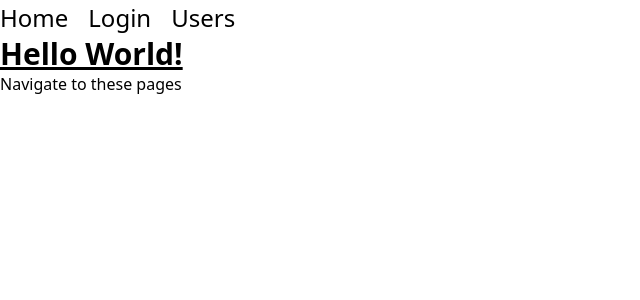
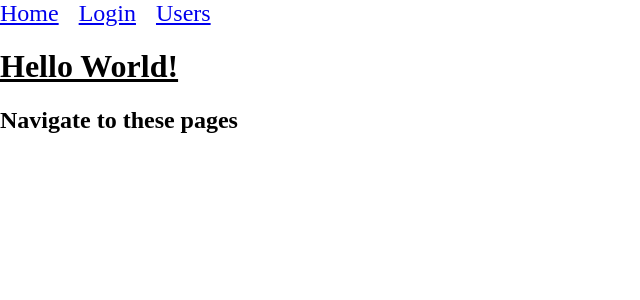
Before and after one commit to vullnetgervalla/eDitari, a React (Vite) app in the folder client/: page / in a window 1280 px wide. Shown: the top 300 px of the page, without its empty margins (0-640 px from the left). Built offline with nearby package versions, Linux system fonts and the light colour scheme.

Commit message:
Disabled preflight for tailwind

```diff
--- a/client/src/pages/index.jsx
+++ b/client/src/pages/index.jsx
@@ -3,7 +3,7 @@ export default function HomePage() {
 
     return (
         <>
-            <h1 className="text-3xl font-bold underline">Hello World!</h1>
+            <h1 className="underline">Hello World!</h1>
             <h2>Navigate to these pages</h2>
         </>
     )
--- a/client/src/pages/users/index.jsx
+++ b/client/src/pages/users/index.jsx
@@ -2,6 +2,6 @@
 export default function UsersPage(){
 
     return <>
-        <h1 className="text-3xl font-bold">Users Page</h1>
+        <h1>Users Page</h1>
     </>
 }
--- a/client/src/pages/users/user.jsx
+++ b/client/src/pages/users/user.jsx
@@ -4,6 +4,6 @@ export default function Users(){
     const { id } = useParams()
 
     return <>
-        <h1 className="text-3xl font-bold">User {id}</h1>
+        <h1>User {id}</h1>
     </>
 }
--- a/client/tailwind.config.js
+++ b/client/tailwind.config.js
@@ -8,4 +8,7 @@ export default {
     extend: {},
   },
   plugins: [],
+  corePlugins: {
+    preflight: false,
+  }
 }
```
